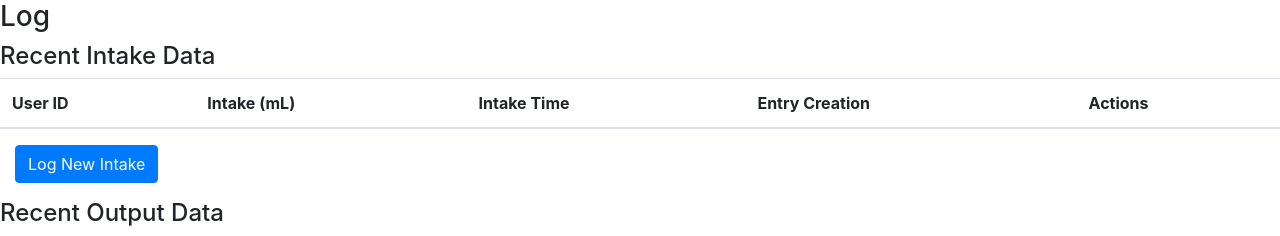
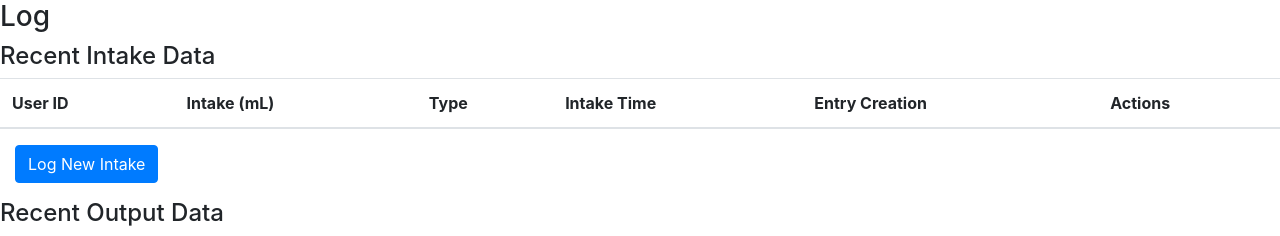
Before and after one commit to billypitman/bladder-monitor-form, a Flask app: page /log in a window 1280 px wide. Shown: the part 56-292 px from the top of the page. Run offline with Flask 3, Linux system fonts and the light colour scheme; lists and menus that the app fills with data are empty.

Commit message:
Added intake type logging

```diff
--- a/app/app.py
+++ b/app/app.py
@@ -30,13 +30,15 @@ class Intake(db.Model):
     measurement_time = db.Column(db.DateTime, nullable = False)
     created_time = db.Column(db.DateTime, nullable = False)
     active = db.Column(db.Boolean, nullable = False)
+    type = db.Column(db.VARCHAR(50), nullable = False)
 
-    def __init__(self, user_id, intake_ml, measurement_time):
+    def __init__(self, user_id, intake_ml, measurement_time, type):
         self.user_id = user_id
         self.intake_ml = intake_ml
         self.measurement_time = datetime.strptime(measurement_time, "%Y-%m-%dT%H:%M").strftime("%Y-%m-%d %H:%M:%S")
         self.created_time = datetime.now()
         self.active = True
+        self.type = type
 
 class Output(db.Model):
     __tablename__ = 'output'
@@ -68,7 +70,8 @@ def intake():
     if request.method == "POST":
         intake_ml = request.form["intake"]
         intake_timestamp = request.form["timestamp"]
-        new_intake = Intake(user_id = dan_id, intake_ml = intake_ml, measurement_time = intake_timestamp)
+        intake_type = request.form["type"]
+        new_intake = Intake(user_id = dan_id, intake_ml = intake_ml, measurement_time = intake_timestamp, type = intake_type)
         db.session.add(new_intake)
         db.session.commit()
         flash("Intake Logged", "intake_success")
--- a/app/templates/log.html
+++ b/app/templates/log.html
@@ -18,6 +18,7 @@
       <tr>
         <th>User ID</th>
         <th>Intake (mL)</th>
+        <th>Type</th>
         <th>Intake Time</th>
         <th>Entry Creation</th>
         <th>Actions</th>
@@ -28,6 +29,7 @@
       <tr>
         <td>{{ intake.user_id }}</td>
         <td>{{ intake.intake_ml }}</td>
+        <td>{{ intake.type}}</td>
         <td>{{ intake.measurement_time }}</td>
         <td>{{ intake.created_time }}</td>
         <td>
```
Also changed, not shown: app/templates/intake.html (+11 -11 lines).
